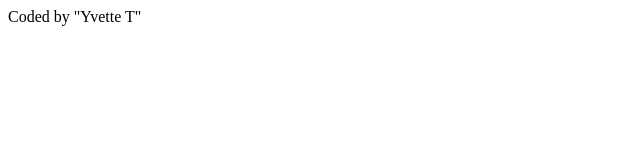
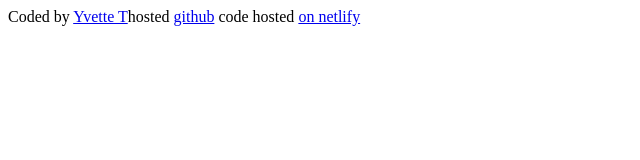
Before and after one commit to yvettechakombera21-spec/yvette-weather-app, a plain HTML site: page index.html in a window 1280 px wide. Shown: the whole page, without its empty margins (0-640 px from the left). Drawn offline with Linux system fonts and the light colour scheme.

Commit message:
created link  in html

```diff
--- a/index.html
+++ b/index.html
@@ -6,6 +6,14 @@
     <title>weather-app</title>
   </head>
   <body>
-    <footer>Coded by "Yvette T"</footer>
+    <footer>
+      Coded by
+      <a href="https://github.com/yvettechakombera21-spec/">Yvette T</a>hosted
+      <a href="https://github.com/yvettechakombera21-spec/yvette-weather-app"
+        >github</a
+      >
+      code hosted
+      <a href="https://yvette-weather-app.netlify.app/">on netlify</a>
+    </footer>
   </body>
 </html>
```
